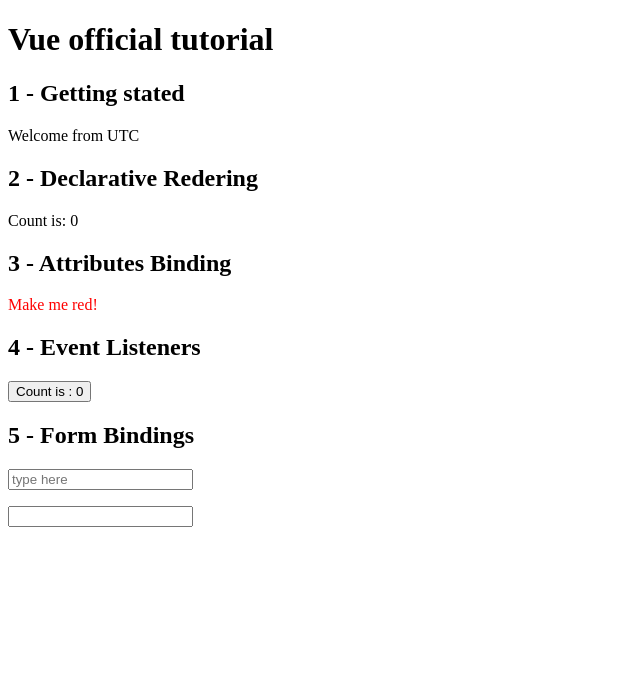
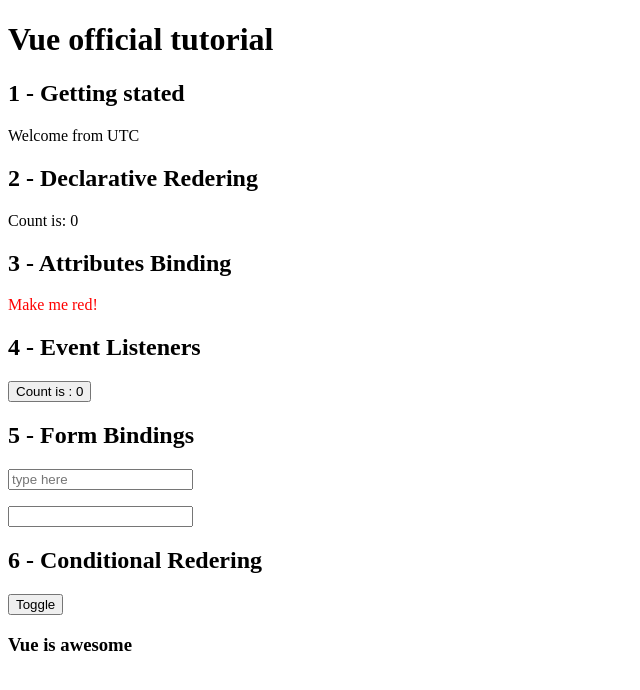
Before and after one commit to DavidQP/official-vue-tutorial, a Vue app: page / in a window 1280 px wide. Shown: the top 690 px of the page, without its empty margins (0-640 px from the left). Built offline with nearby package versions, Linux system fonts and the light colour scheme.

Commit message:
Add conditional rendering section

```diff
--- a/src/App.vue
+++ b/src/App.vue
@@ -6,6 +6,7 @@
 import AttributesBinding from '@/components/AttributesBinding.vue'
 import EventListeners  from '@/components/EventListeners.vue'
 import FormBindings from '@/components/FormBindings.vue'
+import ConditionalRendering from '@/components/ConditionalRendering.vue'
 
 const section = ref(0);
 </script>
@@ -17,4 +18,5 @@
   <AttributesBinding :section="3" />
   <EventListeners :section="4" />
   <FormBindings :section="5" />
+  <ConditionalRendering :section="6" />
 </template>
--- /dev/null
+++ b/src/components/ConditionalRendering.vue
@@ -0,0 +1,26 @@
+<script setup>
+import { defineProps, ref } from 'vue'
+
+const props = defineProps({
+  section: {
+    type: Number,
+    default: 0
+  }
+})
+
+const title = 'Conditional Redering'
+const awesome = ref(true)
+
+// function here
+function toggle() {
+  awesome.value = !awesome.value
+}
+
+</script>
+
+<template>
+  <h2>{{ section }} - {{ title }}</h2>
+  <button @click="toggle">Toggle</button>
+  <h3 v-if="awesome">Vue is awesome</h3>
+  <h3 v-else>Oh no 😢</h3>
+</template>
```
